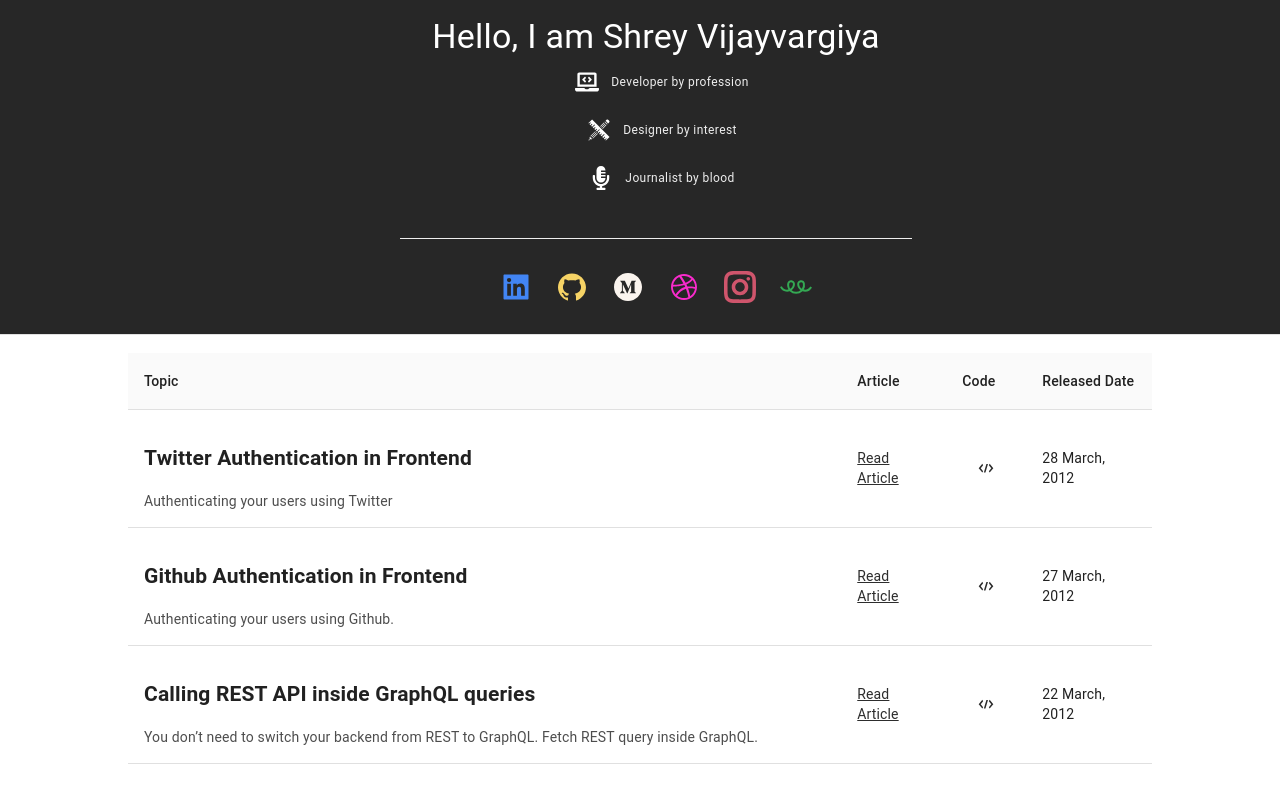
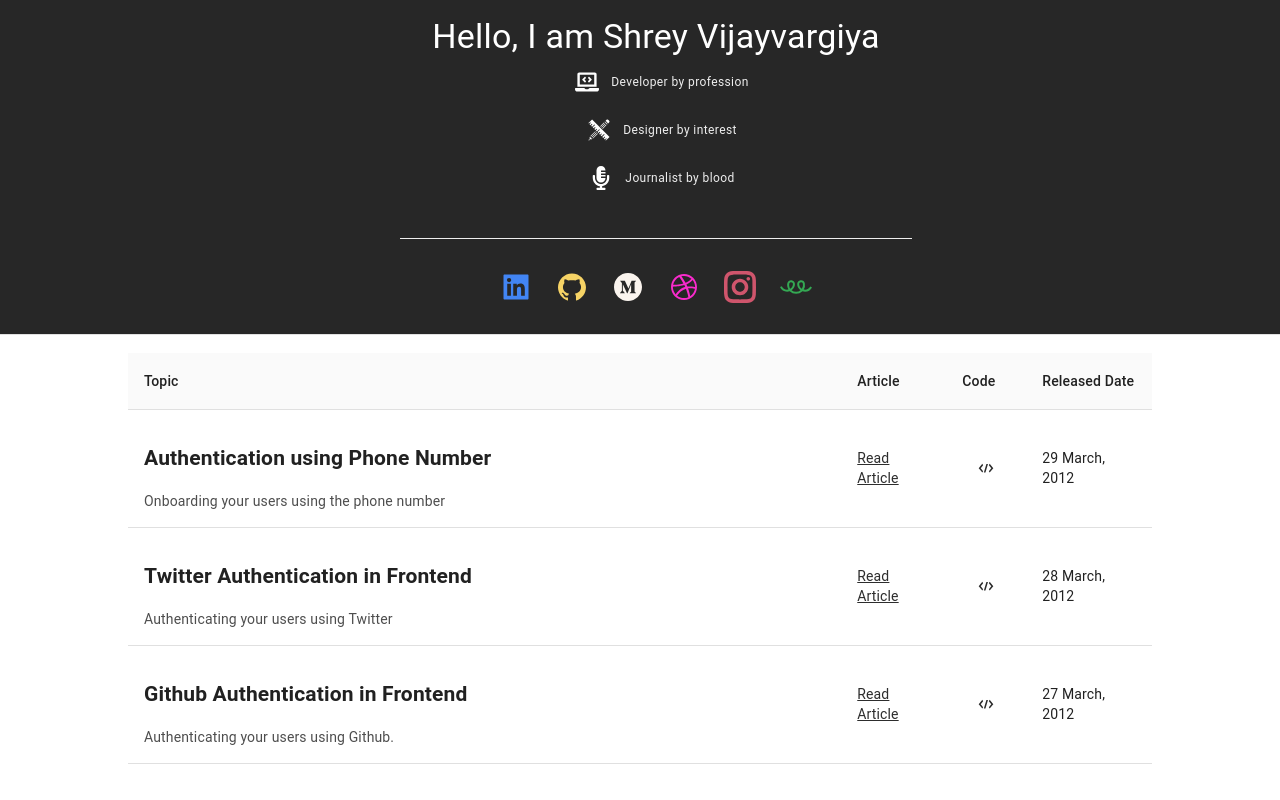
Before and after one commit to shreyvijayvargiya/iHateReadingLogs, a Next.js app: page / in a window 1280 px wide. Shown: the top 800 px of the page. Built offline with nearby package versions, Linux system fonts and the light colour scheme.

Commit message:
29 march article added

```diff
--- a/Components/data.js
+++ b/Components/data.js
@@ -102,5 +102,15 @@ export const articlesData = [
         repository: 'https://github.com/shreyvijayvargiya/iHateReadingLogs/tree/main/TechLogs/TwitterAuthenticationUsingFirebase',
         description: 'Authenticating your users using Twitter',
         mediumLink: 'https://shreyvijayvargiya26.medium.com/twitter-authentication-cb87c0d0fd'
-    }
+    },
+    {
+        id: 14,
+        topic: 'Authentication using Phone Number',
+        description: 'Onboarding your users using the phone number',
+        date: '29 March, 2012',
+        repository: 'https://github.com/shreyvijayvargiya/iHateReadingLogs/tree/main/TechLogs/PhoneNumberAuthentication',
+        mediumLink: 'https://shreyvijayvargiya26.medium.com/authentication-using-phone-number-fd5b10727fed'
+    },
+
+
 ]
```
